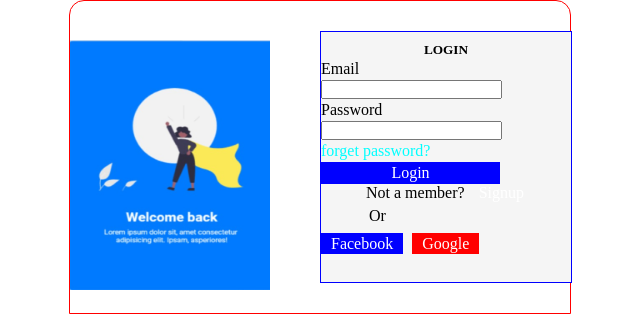
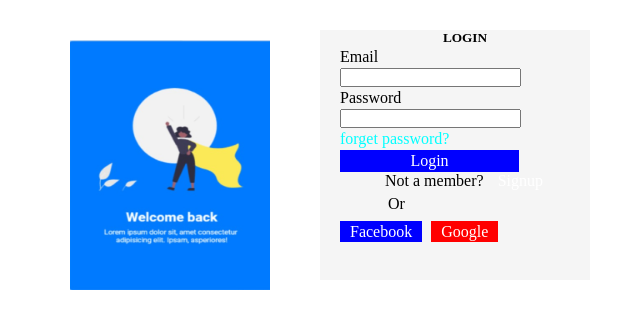
Before and after one commit to olatbuzz/kinplus-battle-login-page, a plain HTML site: page index.html in a window 1280 px wide. Shown: the whole page, without its empty margins (320-960 px from the left). Drawn offline with Linux system fonts and the light colour scheme.

Commit message:
remove border

```diff
--- a/style.css
+++ b/style.css
@@ -6,16 +6,15 @@
 .container{
     width: 500px;
     margin:auto;
-    border: 1px solid red;
     border-top-left-radius: 15px;
     border-top-right-radius: 15px;
 }
 .box{
-    border: 1px solid blue;
     margin: 30px 60px ;
     width: 250px;
     height: 250px;
     margin-left: 250px;
+    padding-left: 20px;
 
 }
 
```
